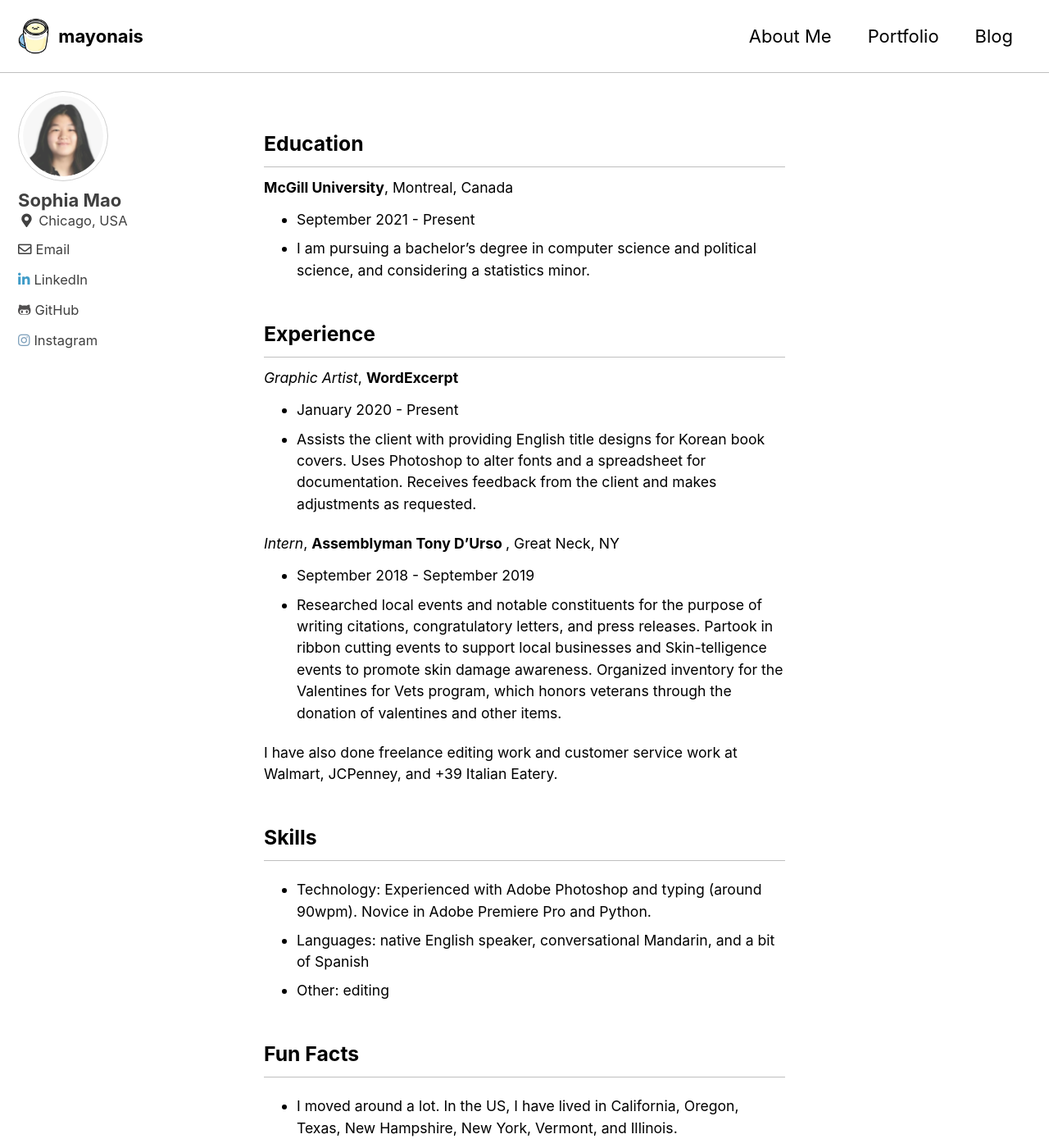
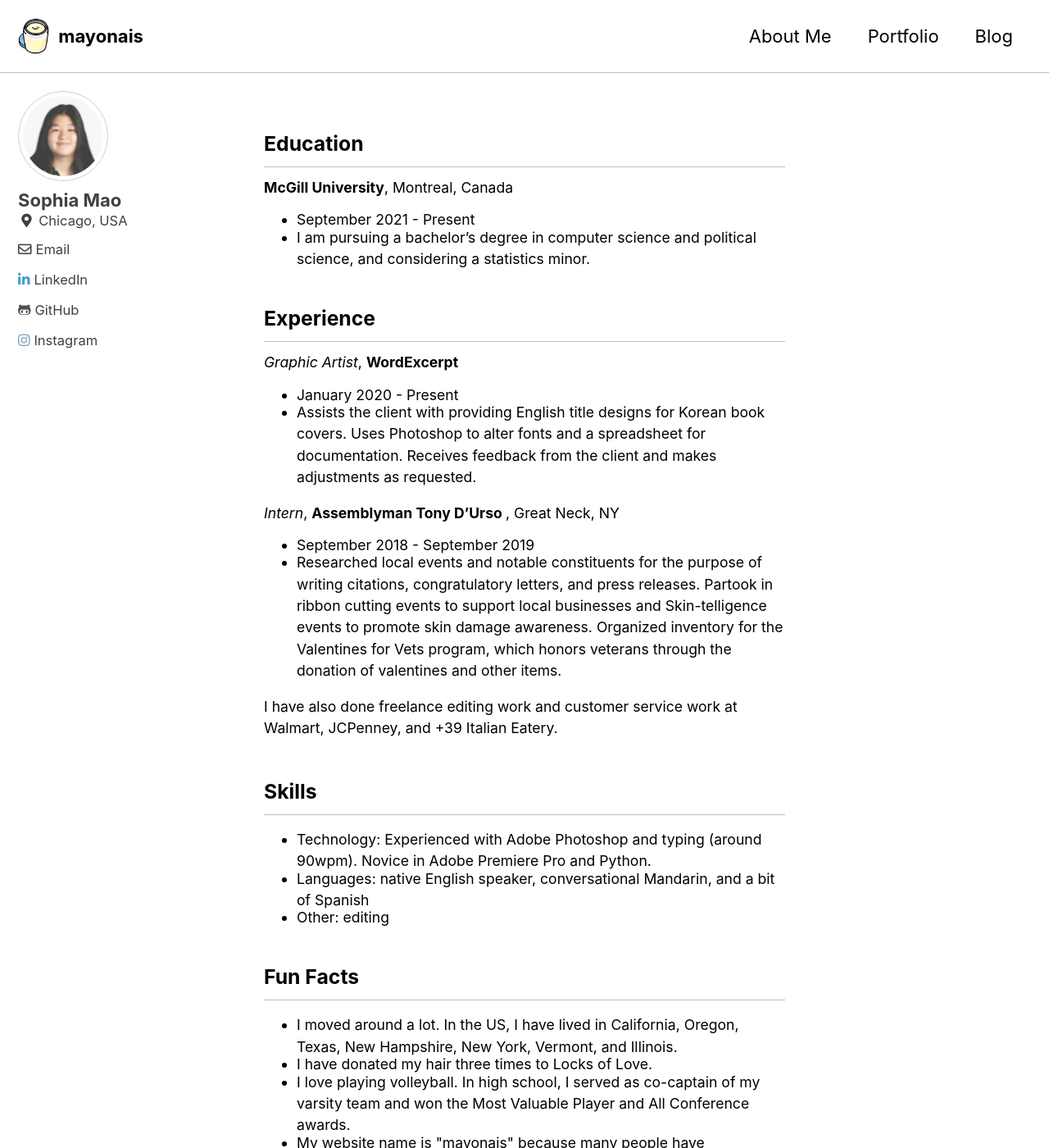
Before and after one commit to mayonais/mayonais.github.io, a Jekyll site: the page built from index.html, in a window 1280 px wide and 1400 px high. Shown: the whole window at 82% size. Built offline with Jekyll 4.4.1, drawn with Linux system fonts in a browser that asks for light colours; cached includes are drawn as plain includes; the list of posts is cut into pages by our own code.

Commit message:
page title

```diff
--- a/_sass/minimal-mistakes/_page.scss
+++ b/_sass/minimal-mistakes/_page.scss
@@ -109,6 +109,7 @@ body {
   li,
   dl {
     font-size: 0.8em;
+    margin: -5px 0px
   }
 
   p + ul {
```
